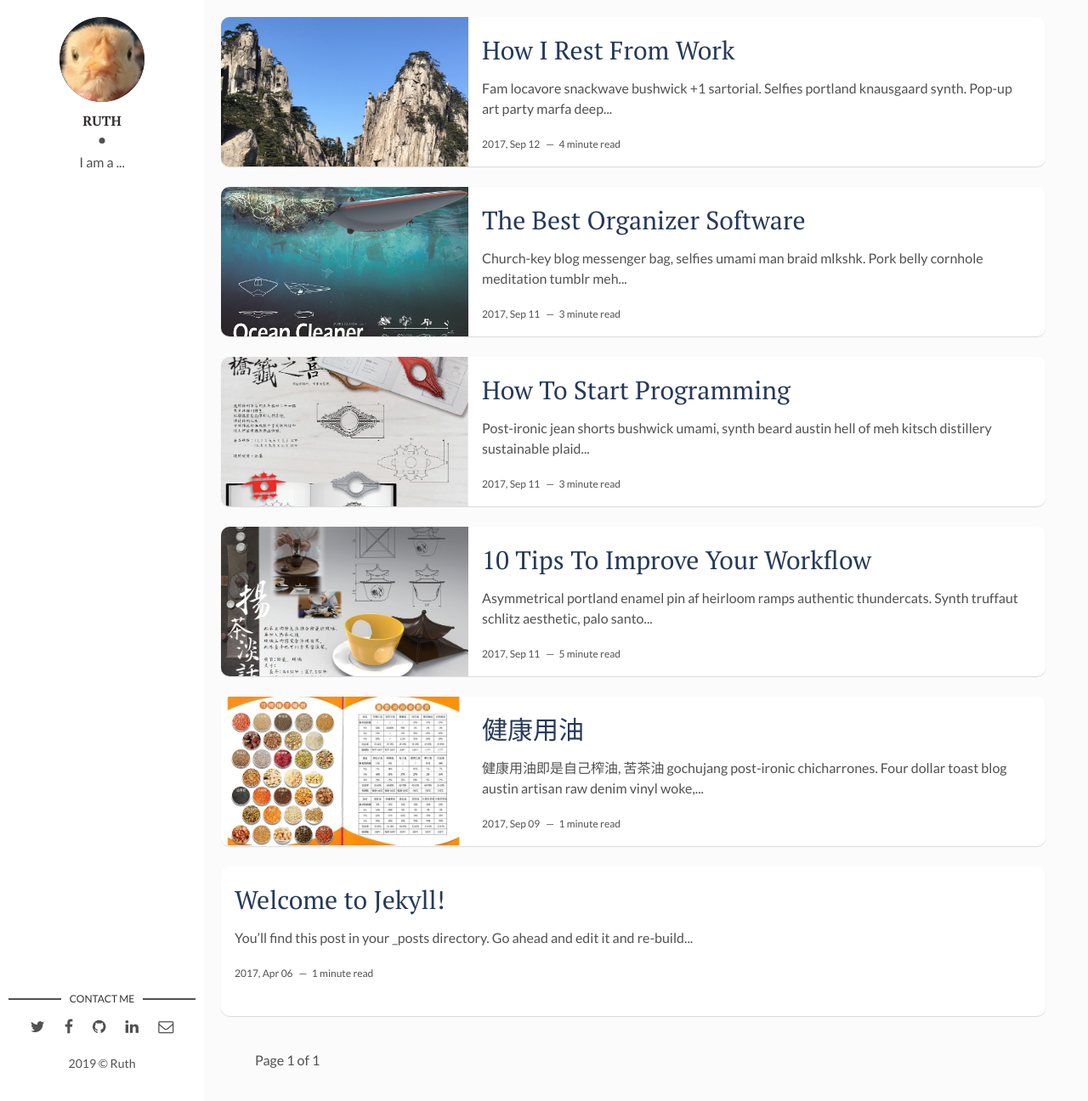
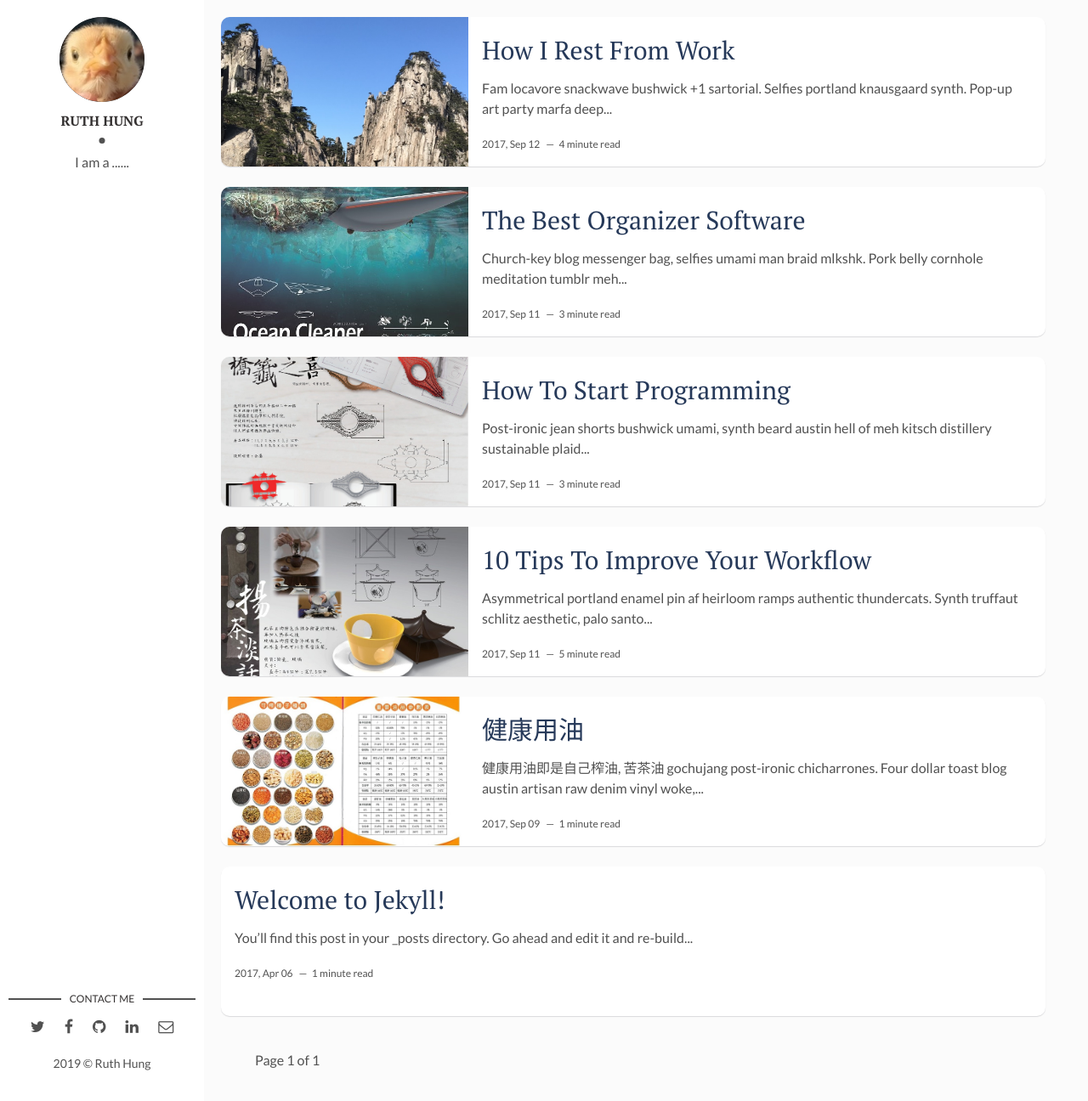
Before and after one commit to WELCOME748/welcome748.github.io, a Jekyll site: the page built from index.html, in a window 1280 px wide and 1296 px high. Shown: the whole window at 85% size. Built offline with Jekyll 4.4.1, drawn with Linux system fonts in a browser that asks for light colours; the list of posts is cut into pages by our own code.

Commit message:
update config

```diff
--- a/_config.yml
+++ b/_config.yml
@@ -10,9 +10,9 @@ url: "https://welcome748.github.io" # the base hostname & protocol for your site
 site-twitter: #if your site has a twitter account, enter it here
 
 # Author Settings
-author: Ruth # add your name
+author: Ruth Hung # add your name
 author-img: chick-freeman.jpg # add your photo
-about-author: I am a ... # add description
+about-author: I am a ...... # add description
 social-twitter: welcome748 # add your Twitter handle
 social-facebook: welcome748 # add your Facebook handle
 social-github: welcome748 # add your Github handle
```
